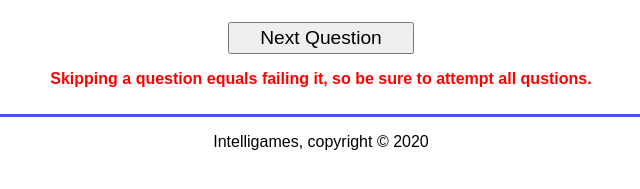
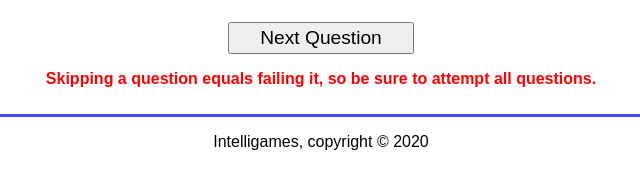
Before and after one commit to D18THDAY/QuizGame, a plain HTML site: page index.html in a window 1280 px wide. Shown: the part 351-540 px from the top of the page, 319-959 px from the left. Drawn offline with Linux system fonts and the light colour scheme.

Commit message:
index.html

```diff
--- a/index.html
+++ b/index.html
@@ -24,7 +24,7 @@
 			<button id="submit">Submit Quiz</button>
 			<div id="results"></div>
 
-			<p class="warning">Skipping a question equals failing it, so be sure to attempt all qustions.</p>
+			<p class="warning">Skipping a question equals failing it, so be sure to attempt all questions.</p>
 
 		</section>
 
```
